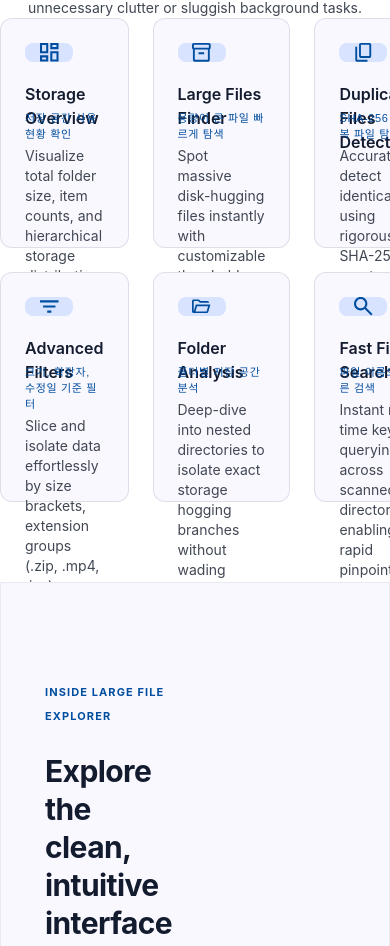
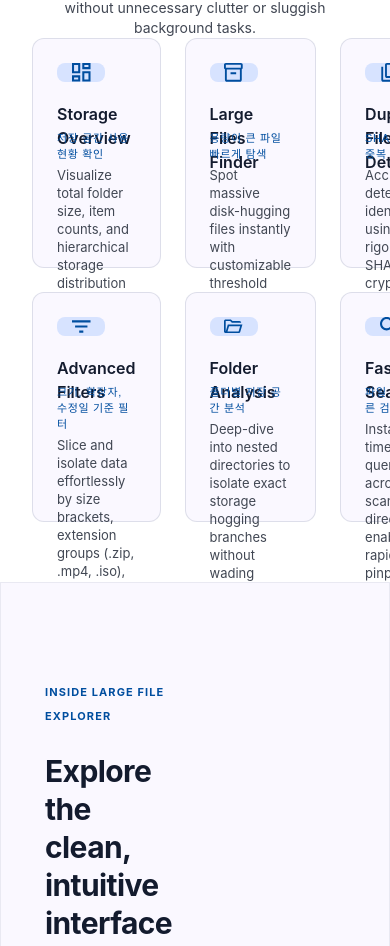
Before and after one commit to pan6603/large-file-explorer-landing, a Next.js app: page / in a window 390 px wide. Shown: the part 1564-2510 px from the top of the page. Built offline with nearby package versions, Linux system fonts and the light colour scheme.

Commit message:
feat: Features 섹션 태블릿 반응형 구현

```diff
--- a/components/sections/features/features.styles.ts
+++ b/components/sections/features/features.styles.ts
@@ -15,16 +15,30 @@ export const HomeHeroContainer = styled.div`
     display: flex;
     align-items: center;
     justify-content: center;
+
+
+    @media (min-width: 768px) and (max-width: 1024px) {
+        height: auto;
+        min-height: 900px;
+        padding: 64px 0;
+    }
 `;
 
 export const HomeFeaturesContent = styled.div`
     max-width: 1240px;
-    width: 100%;
+    width: calc(100% - 64px);
     height: 650px;
     display: flex;
     flex-direction: column;
     align-items: center;
     justify-content: space-between;
+
+    @media (min-width: 768px) and (max-width: 1024px) {
+        max-width: 896px;
+        width: calc(100% - 64px);
+        height: 780px;
+    }
+
 `;
 
 
@@ -50,6 +64,12 @@ export const HomeFeaturesEyebrow = styled.div`
     text-align: center;
 
     color: #004e9f;
+
+    @media (min-width: 768px) and (max-width: 1024px) {
+        font-size: 11px;
+        line-height: 16px;
+        letter-spacing: 1.1px;
+    }
 `
 
 export const HomeFeaturesTitle = styled.h2`
@@ -61,6 +81,12 @@ export const HomeFeaturesTitle = styled.h2`
 
     text-align: center;
     color: #131b2e;
+
+    @media (min-width: 768px) and (max-width: 1024px) {
+        font-size: 26px;
+        line-height: 34px;
+        letter-spacing: -0.52px;
+    }
 `
 
 export const HomeFeaturesDescription = styled.p`
@@ -72,6 +98,11 @@ export const HomeFeaturesDescription = styled.p`
 
     text-align: center;
     color: #414753;
+
+    @media (min-width: 768px) and (max-width: 1024px) {
+        font-size: 14px;
+        line-height: 20px;
+    }
 `
 
 
@@ -83,4 +114,12 @@ export const HomeFeaturesGrid = styled.div`
     display: grid;
     grid-template-columns: repeat(3, 1fr);
     gap: 24px;
+
+
+    @media (min-width: 768px) and (max-width: 1024px) {
+        max-width: 770px;
+        height: auto;
+        gap: 16px;
+        grid-template-columns: repeat(2, minmax(0, 1fr));
+    }
 `;
--- a/components/ui/cards/card.styles.ts
+++ b/components/ui/cards/card.styles.ts
@@ -13,12 +13,25 @@ export const FeatureCardContainer = styled.div`
     gap: 4px;
 
     border-radius: 12px;
+
+    @media (min-width: 768px) and (max-width: 1024px) {
+        max-width: none;
+        width: 100%;
+        height: 200px;
+        padding: 20px;
+        border-radius: 10px;
+    }
 `
 
 export const FeatureTitleContainer = styled.div`
     max-width: 331px;
     width: 100%;
     height: 40px;
+
+    @media (min-width: 768px) and (max-width: 1024px) {
+        max-width: none;
+        min-height: 20px;
+    }
 `
 
 export const FeatureTitle = styled.h3`
@@ -30,7 +43,12 @@ export const FeatureTitle = styled.h3`
 
     text-align: left;
     color: #131b2e;
-`
+
+    @media (min-width: 768px) and (max-width: 1024px) {
+        font-size: 14px;
+        line-height: 20px;
+    }
+`;
 
 
 export const FeatureCardSubtitle = styled.span`
@@ -41,18 +59,29 @@ export const FeatureCardSubtitle = styled.span`
 
     text-align: left;
     color: #004e9f;
+
+    @media (min-width: 768px) and (max-width: 1024px) {
+        font-size: 10px;
+        line-height: 14px;
+        letter-spacing: 0.4px;
+    }
 `
 
 
 export const FeatureDescription = styled.p`
     font-family: "Inter", sans-serif;
-    font-size: 14px;
+    font-size: 13px;
     font-weight: 400;
-    line-height: 20px;
+    line-height: 18px;
     letter-spacing: 0;
 
     text-align: left;
     color: #414753;
+
+    @media (min-width: 768px) and (max-width: 1024px) {
+        font-size: 12px;
+        line-height: 16px;
+    }
 `
 
 
--- a/components/ui/icons/FeatureIcon.tsx
+++ b/components/ui/icons/FeatureIcon.tsx
@@ -11,6 +11,22 @@ export const FeatureIconContainer = styled.div`
     align-items: center;
     justify-content: center;
     border-radius: 8px;
+
+    img {
+        width: 19px;
+        height: 19px;
+    }
+
+    @media (min-width: 768px) and (max-width: 1024px) {
+        width: 40px;
+        height: 40px;
+        border-radius: 7px;
+
+        img {
+            width: 16px;
+            height: 16px;
+        }
+    }
 `;
 
 
```
